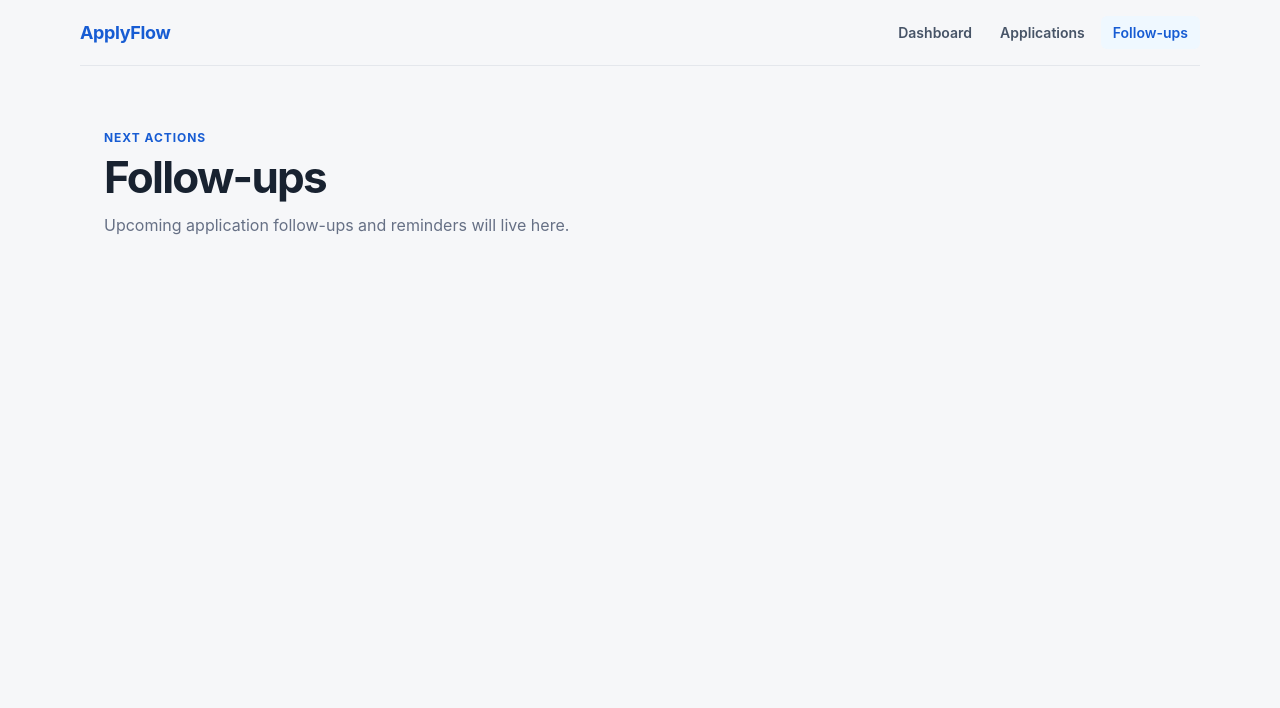
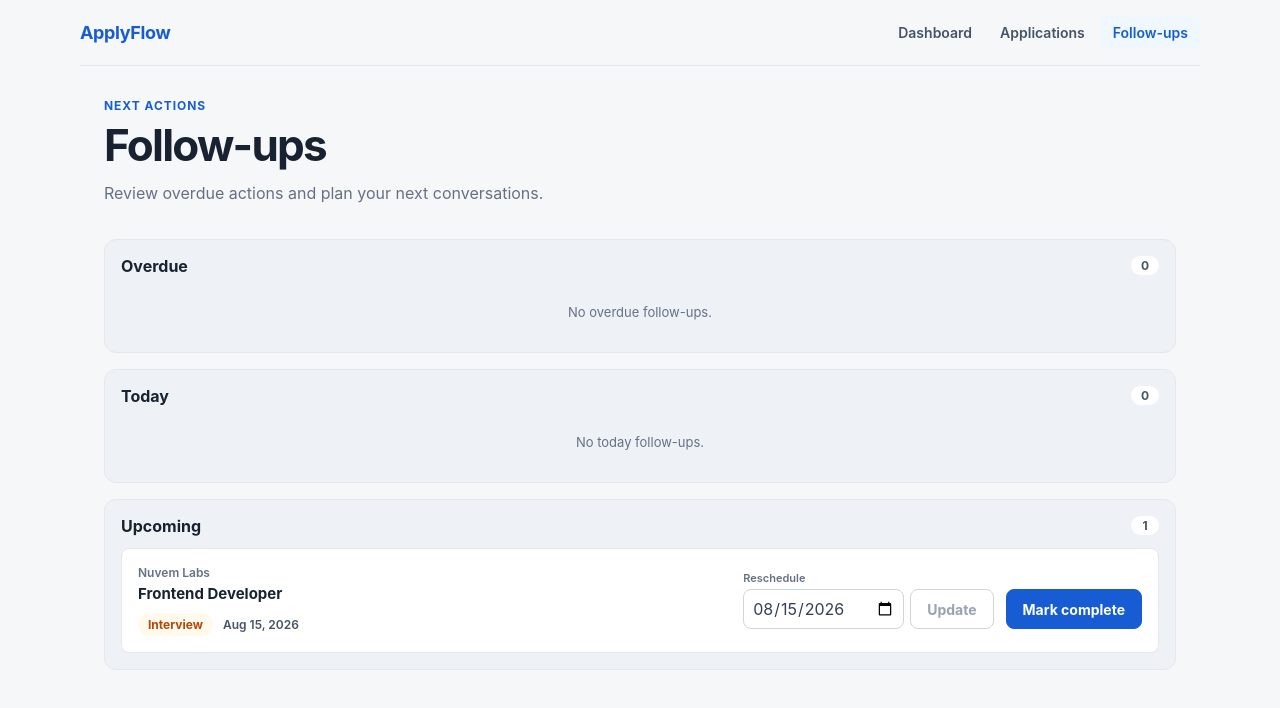
Before and after one commit to maiakkkkkk/applyflow, a React (Vite) app: page /follow-ups in a window 1280 px wide. Shown: the top 708 px of the page. Built offline with nearby package versions, Linux system fonts and the light colour scheme.

Commit message:
feat: add functional application follow-ups (#23)

```diff
--- a/src/features/applications/components/ApplicationForm.tsx
+++ b/src/features/applications/components/ApplicationForm.tsx
@@ -22,6 +22,7 @@ interface FormValues {
   employmentType: EmploymentType | ''
   location: string
   jobUrl: string
+  nextActionAt: string
   technologies: string
   notes: string
 }
@@ -39,6 +40,7 @@ function getInitialValues(application?: Application): FormValues {
     employmentType: application?.employmentType ?? '',
     location: application?.location ?? '',
     jobUrl: application?.jobUrl ?? '',
+    nextActionAt: application?.nextActionAt ?? '',
     technologies: application?.technologies?.join(', ') ?? '',
     notes: application?.notes ?? '',
   }
@@ -114,6 +116,8 @@ export function ApplicationForm({
     else delete application.location
     if (values.jobUrl.trim()) application.jobUrl = values.jobUrl.trim()
     else delete application.jobUrl
+    if (values.nextActionAt) application.nextActionAt = values.nextActionAt
+    else delete application.nextActionAt
     if (technologies.length > 0) application.technologies = technologies
     else delete application.technologies
     if (values.notes.trim()) application.notes = values.notes.trim()
@@ -289,6 +293,18 @@ export function ApplicationForm({
           />
         </div>
 
+        <div className="form-field">
+          <label htmlFor="next-action-at">Next action date</label>
+          <input
+            id="next-action-at"
+            type="date"
+            value={values.nextActionAt}
+            onChange={(event) =>
+              updateValue('nextActionAt', event.target.value)
+            }
+          />
+        </div>
+
         <div className="form-field form-field--full">
           <label htmlFor="technologies">Technologies</label>
           <input
--- /dev/null
+++ b/src/features/applications/components/FollowUpItem.tsx
@@ -0,0 +1,83 @@
+import { useState } from 'react'
+import type { Application, ApplicationStatus } from '../types'
+
+interface FollowUpItemProps {
+  application: Application & { nextActionAt: string }
+  onComplete: (application: Application) => void
+  onReschedule: (application: Application, nextActionAt: string) => void
+}
+
+const statusLabels: Record<ApplicationStatus, string> = {
+  saved: 'Saved',
+  applied: 'Applied',
+  test: 'Test',
+  interview: 'Interview',
+  offer: 'Offer',
+  rejected: 'Rejected',
+  withdrawn: 'Withdrawn',
+}
+
+function formatDate(dateValue: string) {
+  const [year, month, day] = dateValue.split('-').map(Number)
+  return new Intl.DateTimeFormat('en', { dateStyle: 'medium' }).format(
+    new Date(year, month - 1, day),
+  )
+}
+
+export function FollowUpItem({
+  application,
+  onComplete,
+  onReschedule,
+}: FollowUpItemProps) {
+  const [nextActionAt, setNextActionAt] = useState(application.nextActionAt)
+
+  return (
+    <article className="follow-up-item">
+      <div className="follow-up-item__details">
+        <p>{application.company}</p>
+        <h3>{application.position}</h3>
+        <div className="follow-up-item__meta">
+          <span className={`status-badge status-badge--${application.status}`}>
+            {statusLabels[application.status]}
+          </span>
+          <time dateTime={application.nextActionAt}>
+            {formatDate(application.nextActionAt)}
+          </time>
+        </div>
+      </div>
+
+      <div className="follow-up-item__actions">
+        <div className="follow-up-reschedule">
+          <label htmlFor={`follow-up-date-${application.id}`}>
+            Reschedule
+          </label>
+          <div>
+            <input
+              id={`follow-up-date-${application.id}`}
+              type="date"
+              value={nextActionAt}
+              onChange={(event) => setNextActionAt(event.target.value)}
+            />
+            <button
+              className="secondary-button"
+              type="button"
+              disabled={
+                !nextActionAt || nextActionAt === application.nextActionAt
+              }
+              onClick={() => onReschedule(application, nextActionAt)}
+            >
+              Update
+            </button>
+          </div>
+        </div>
+        <button
+          className="primary-button"
+          type="button"
+          onClick={() => onComplete(application)}
+        >
+          Mark complete
+        </button>
+      </div>
+    </article>
+  )
+}
--- a/src/pages/FollowUpsPage.tsx
+++ b/src/pages/FollowUpsPage.tsx
@@ -1,11 +1,136 @@
+import { FollowUpItem } from '../features/applications/components/FollowUpItem'
+import { useApplications } from '../features/applications/context/ApplicationsContext'
+import type { Application } from '../features/applications/types'
+
+type ScheduledApplication = Application & { nextActionAt: string }
+type FollowUpGroup = 'overdue' | 'today' | 'upcoming'
+
+const groups: ReadonlyArray<{ key: FollowUpGroup; label: string }> = [
+  { key: 'overdue', label: 'Overdue' },
+  { key: 'today', label: 'Today' },
+  { key: 'upcoming', label: 'Upcoming' },
+]
+
+function getLocalDateKey(date = new Date()) {
+  const year = date.getFullYear()
+  const month = String(date.getMonth() + 1).padStart(2, '0')
+  const day = String(date.getDate()).padStart(2, '0')
+  return `${year}-${month}-${day}`
+}
+
+function isValidDateOnly(value: string) {
+  const match = /^(\d{4})-(\d{2})-(\d{2})$/.exec(value)
+  if (!match) return false
+
+  const year = Number(match[1])
+  const month = Number(match[2])
+  const day = Number(match[3])
+  const date = new Date(year, month - 1, day)
+
+  return (
+    date.getFullYear() === year &&
+    date.getMonth() === month - 1 &&
+    date.getDate() === day
+  )
+}
+
+function hasScheduledFollowUp(
+  application: Application,
+): application is ScheduledApplication {
+  return (
+    application.status !== 'rejected' &&
+    application.status !== 'withdrawn' &&
+    typeof application.nextActionAt === 'string' &&
+    isValidDateOnly(application.nextActionAt)
+  )
+}
+
 export function FollowUpsPage() {
+  const { applications, updateApplication } = useApplications()
+  const today = getLocalDateKey()
+  const scheduledApplications = applications
+    .filter(hasScheduledFollowUp)
+    .sort((first, second) =>
+      first.nextActionAt.localeCompare(second.nextActionAt),
+    )
+  const groupedApplications: Record<FollowUpGroup, ScheduledApplication[]> = {
+    overdue: [],
+    today: [],
+    upcoming: [],
+  }
+
+  for (const application of scheduledApplications) {
+    if (application.nextActionAt < today) {
+      groupedApplications.overdue.push(application)
+    } else if (application.nextActionAt === today) {
+      groupedApplications.today.push(application)
+    } else {
+      groupedApplications.upcoming.push(application)
+    }
+  }
+
+  function completeFollowUp(application: Application) {
+    const updatedApplication = { ...application }
+    delete updatedApplication.nextActionAt
+    updateApplication(updatedApplication)
+  }
+
+  function rescheduleFollowUp(
+    application: Application,
+    nextActionAt: string,
+  ) {
+    if (!isValidDateOnly(nextActionAt)) return
+    updateApplication({ ...application, nextActionAt })
+  }
+
   return (
-    <main className="placeholder-page">
-      <p className="eyebrow">Next actions</p>
-      <h1>Follow-ups</h1>
-      <p className="page-description">
-        Upcoming application follow-ups and reminders will live here.
-      </p>
+    <main className="follow-ups-page">
+      <header className="page-header">
+        <p className="eyebrow">Next actions</p>
+        <h1>Follow-ups</h1>
+        <p className="page-description">
+          Review overdue actions and plan your next conversations.
+        </p>
+      </header>
+
+      {scheduledApplications.length === 0 && (
+        <div className="follow-ups-empty">
+          <h2>No follow-ups scheduled</h2>
+          <p>Add a next action date to an active application to see it here.</p>
+        </div>
+      )}
+
+      <div className="follow-up-groups">
+        {groups.map((group) => (
+          <section
+            className="follow-up-group"
+            key={group.key}
+            aria-labelledby={`follow-up-${group.key}`}
+          >
+            <header>
+              <h2 id={`follow-up-${group.key}`}>{group.label}</h2>
+              <span>{groupedApplications[group.key].length}</span>
+            </header>
+
+            {groupedApplications[group.key].length > 0 ? (
+              <div className="follow-up-list">
+                {groupedApplications[group.key].map((application) => (
+                  <FollowUpItem
+                    key={application.id}
+                    application={application}
+                    onComplete={completeFollowUp}
+                    onReschedule={rescheduleFollowUp}
+                  />
+                ))}
+              </div>
+            ) : (
+              <p className="follow-up-group__empty">
+                No {group.label.toLowerCase()} follow-ups.
+              </p>
+            )}
+          </section>
+        ))}
+      </div>
     </main>
   )
 }
--- a/src/styles/globals.css
+++ b/src/styles/globals.css
@@ -817,6 +817,151 @@ h1 {
   font-size: 0.875rem;
 }
 
+.follow-ups-page {
+  width: min(1120px, 100%);
+  min-height: calc(100vh - 73px);
+  margin: 0 auto;
+  padding: 2rem 1.5rem 4rem;
+}
+
+.follow-ups-empty {
+  margin-bottom: 1rem;
+  padding: 1.25rem;
+  background: #ffffff;
+  border: 1px dashed #d0d5dd;
+  border-radius: 0.75rem;
+}
+
+.follow-ups-empty h2 {
+  margin-bottom: 0.375rem;
+  font-size: 1rem;
+}
+
+.follow-ups-empty p,
+.follow-up-group__empty {
+  margin-bottom: 0;
+  color: #667085;
+  font-size: 0.8125rem;
+}
+
+.follow-up-groups {
+  display: grid;
+  gap: 1rem;
+}
+
+.follow-up-group {
+  padding: 1rem;
+  background: #eef1f5;
+  border: 1px solid #e4e7ec;
+  border-radius: 0.75rem;
+}
+
+.follow-up-group > header {
+  display: flex;
+  align-items: center;
+  justify-content: space-between;
+  gap: 1rem;
+  margin-bottom: 0.75rem;
+}
+
+.follow-up-group > header h2 {
+  margin: 0;
+  font-size: 1rem;
+}
+
+.follow-up-group > header span {
+  min-width: 1.75rem;
+  padding: 0.125rem 0.5rem;
+  text-align: center;
+  color: #475467;
+  background: #ffffff;
+  border-radius: 999px;
+  font-size: 0.75rem;
+  font-weight: 650;
+}
+
+.follow-up-list {
+  display: grid;
+  gap: 0.625rem;
+}
+
+.follow-up-item {
+  display: flex;
+  align-items: center;
+  justify-content: space-between;
+  gap: 1.5rem;
+  padding: 1rem;
+  background: #ffffff;
+  border: 1px solid #e4e7ec;
+  border-radius: 0.5rem;
+}
+
+.follow-up-item__details > p {
+  margin-bottom: 0.25rem;
+  color: #667085;
+  font-size: 0.75rem;
+  font-weight: 600;
+}
+
+.follow-up-item__details h3 {
+  margin: 0 0 0.625rem;
+  font-size: 0.9375rem;
+}
+
+.follow-up-item__meta {
+  display: flex;
+  align-items: center;
+  flex-wrap: wrap;
+  gap: 0.625rem;
+}
+
+.follow-up-item__meta time {
+  color: #475467;
+  font-size: 0.75rem;
+  font-weight: 600;
+}
+
+.follow-up-item__actions {
+  display: flex;
+  align-items: flex-end;
+  gap: 0.75rem;
+}
+
+.follow-up-reschedule {
+  display: grid;
+  gap: 0.25rem;
+}
+
+.follow-up-reschedule label {
+  color: #667085;
+  font-size: 0.6875rem;
+  font-weight: 600;
+}
+
+.follow-up-reschedule > div {
+  display: flex;
+  gap: 0.375rem;
+}
+
+.follow-up-reschedule input {
+  min-height: 2.5rem;
+  padding: 0.5rem;
+  color: #344054;
+  background: #ffffff;
+  border: 1px solid #d0d5dd;
+  border-radius: 0.5rem;
+}
+
+.follow-up-reschedule button:disabled {
+  color: #98a2b3;
+  cursor: not-allowed;
+}
+
+.follow-up-group__empty {
+  padding: 1rem 0;
+  text-align: center;
+}
+
 .empty-state {
   padding: 4rem 1.5rem;
   text-align: center;
@@ -883,12 +1028,27 @@ h1 {
     padding: 1.5rem 1rem 3rem;
   }
 
+  .follow-ups-page {
+    padding: 1.5rem 1rem 3rem;
+  }
+
   .metrics-grid {
     grid-template-columns: repeat(2, minmax(0, 1fr));
   }
 
   .recent-applications li {
     align-items: flex-start;
+  }
+
+  .follow-up-item,
+  .follow-up-item__actions {
+    align-items: stretch;
+    flex-direction: column;
+  }
+
+  .follow-up-reschedule > div {
+    display: grid;
+    grid-template-columns: 1fr auto;
   }
 
   .page-heading-row {
```
